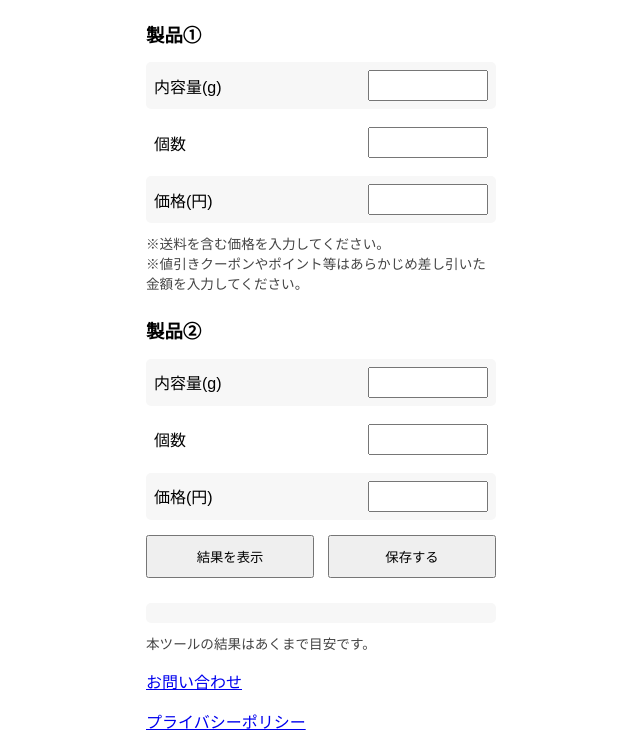
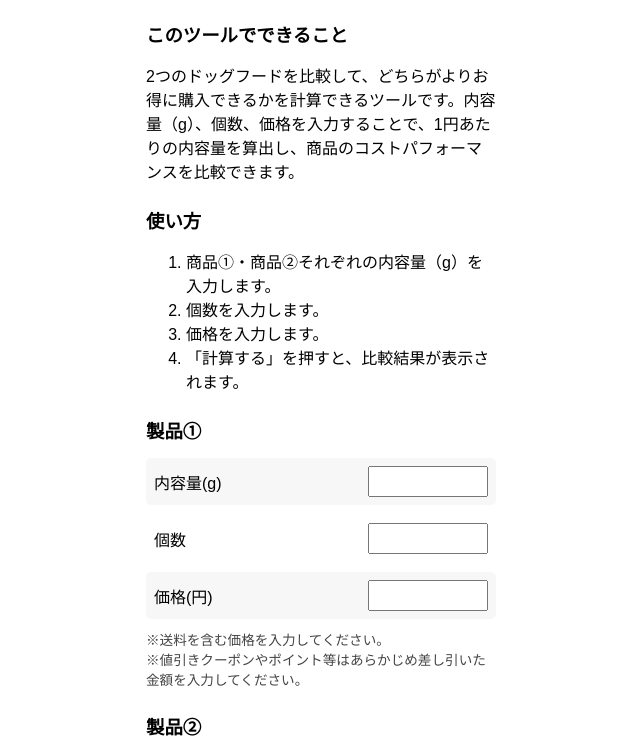
Before and after one commit to kirokugirl-lang/dfg.index.html, a plain HTML site: page index.html in a window 1280 px wide. Shown: the part 53-800 px from the top of the page, without its empty margins (319-959 px from the left). Drawn offline with Linux system fonts and the light colour scheme.

Commit message:
Update index.html

```diff
--- a/index.html
+++ b/index.html
@@ -85,7 +85,16 @@ button {
 <body>
 
 <h1>ペットフード計算ツール</h1>
+<h2>このツールでできること</h2>
+<p>2つのドッグフードを比較して、どちらがよりお得に購入できるかを計算できるツールです。内容量（g）、個数、価格を入力することで、1円あたりの内容量を算出し、商品のコストパフォーマンスを比較できます。</p>
 
+<h2>使い方</h2>
+<ol>
+  <li>商品①・商品②それぞれの内容量（g）を入力します。</li>
+  <li>個数を入力します。</li>
+  <li>価格を入力します。</li>
+  <li>「計算する」を押すと、比較結果が表示されます。</li>
+</ol>
 <h2>製品①</h2>
 <label class="row-gray"><span>内容量(g)</span><input type="number" id="g1" /></label>
 <label class="row-white"><span>個数</span><input type="number" id="count1" /></label>
```
